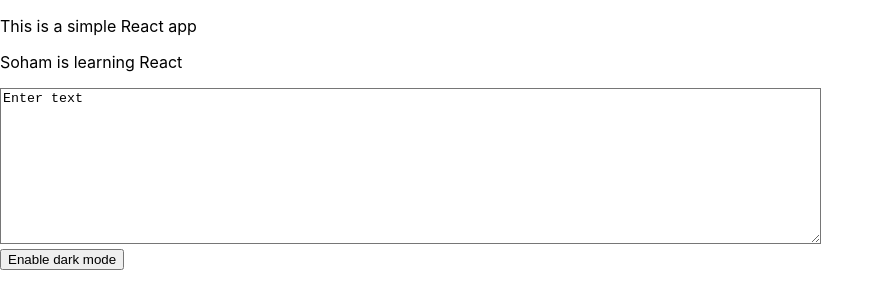
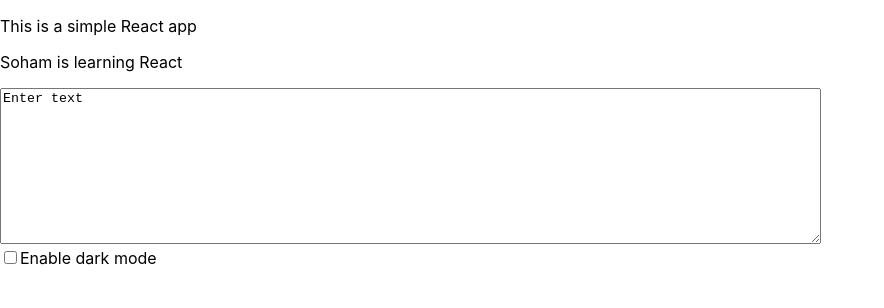
Before and after one commit to SohamDesai1/learn-react, a React (Create React App) app: page / in a window 1280 px wide. Shown: the top 308 px of the page, without its empty margins (0-884 px from the left). Built offline with nearby package versions, Linux system fonts and the light colour scheme.

Commit message:
improved darkmode

```diff
--- a/src/App.js
+++ b/src/App.js
@@ -2,6 +2,7 @@
  let a = 'Soham';
 function App() {
   return (
+
     <><div className="demo">
       <p>This is a simple React app</p>
       <p>{a} is learning React</p>
--- a/src/components/Darkmode.js
+++ b/src/components/Darkmode.js
@@ -1,6 +1,6 @@
 import React, { useState } from "react";
 
-export default function Darkmode() {
+export default function Darkmode(props) {
   const [text, setText] = useState("Enter text");
 
   const handle = (e) => {
@@ -10,16 +10,30 @@
 
   const [darkmode, setDarkmode] = useState({
     darkmode: false,
-    color :  "white",
   });
   const toggleDarkmode = () => {
-    setDarkmode({
+    setDarkmode(
+      {
         darkmode: !darkmode.darkmode,
-      color: darkmode.darkmode ? "white" : "black",
-    });
-  }
+        color: darkmode.darkmode ? "black" : "white",
+      },
+      (document.body.style.backgroundColor = darkmode.color)
+    );
+  };
 
   return (
+    <>
+      <link
+        href="https://cdn.jsdelivr.net/npm/bootstrap@5.2.0-beta1/dist/css/bootstrap.min.css"
+        rel="stylesheet"
+        integrity="sha384-0evHe/X+R7YkIZDRvuzKMRqM+OrBnVFBL6DOitfPri4tjfHxaWutUpFmBp4vmVor"
+        crossOrigin="anonymous"
+      ></link>
+      <script
+        src="https://cdn.jsdelivr.net/npm/bootstrap@5.2.0-beta1/dist/js/bootstrap.bundle.min.js"
+        integrity="sha384-pprn3073KE6tl6bjs2QrFaJGz5/SUsLqktiwsUTF55Jfv3qYSDhgCecCxMW52nD2"
+        crossOrigin="anonymous"
+      ></script>
       <div>
         <textarea
           name="Text"
@@ -27,9 +41,21 @@
           rows="10"
           value={text}
           onChange={handle}
-        style={{backgroundColor: darkmode.color}}
+          // style={{ backgroundColor: darkmode.color }}
         ></textarea>
-      <div><button onClick={toggleDarkmode}>Enable dark mode</button></div>
       </div>
+      <div className="form-check form-switch">
+        <input
+          onClick={toggleDarkmode}
+          className="form-check-input"
+          type="checkbox"
+          role="switch"
+          id="flexSwitchCheckDefault"
+        />
+        <label className="form-check-label" htmlFor="flexSwitchCheckDefault">
+          Enable dark mode
+        </label>
+      </div>
+    </>
   );
 }
```
Lines whose indentation alone changed are shown as unchanged.
